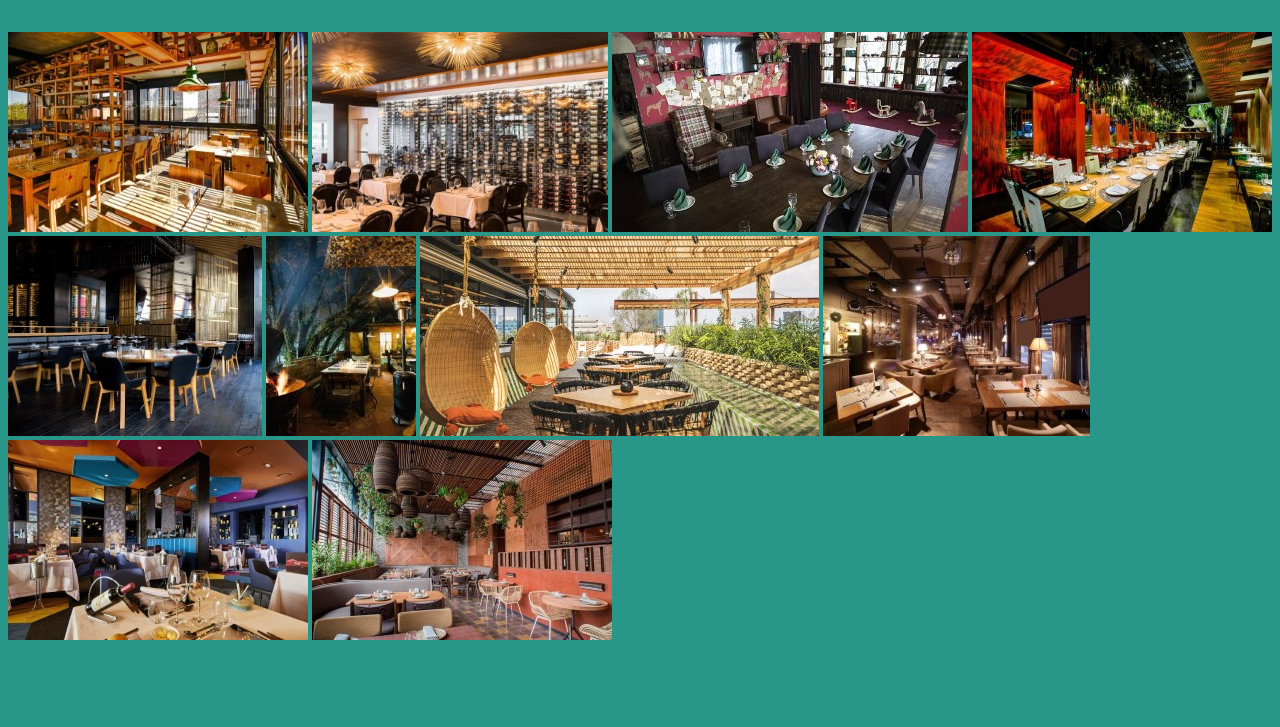
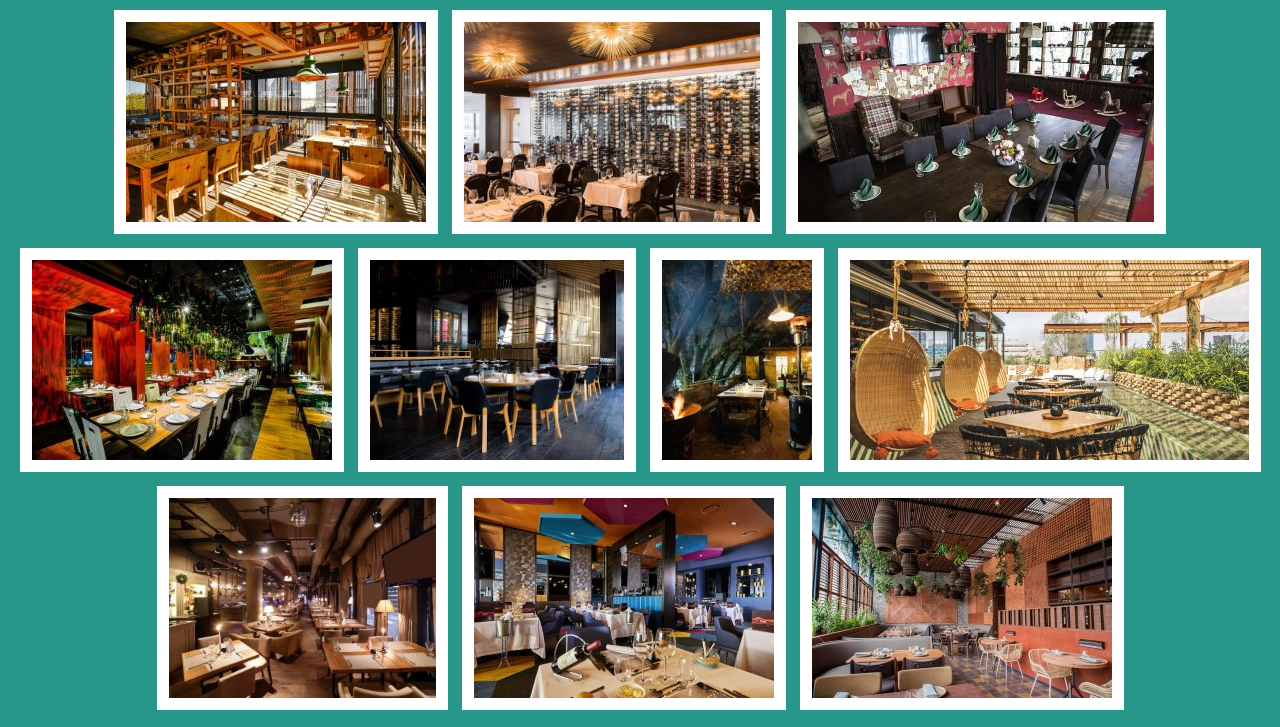
Before and after one commit to ChristianPat88/73591-desafio-03-b, a website built with Vite: page index.html in a window 1280 px wide. Shown: the part 142-869 px from the top of the page. Before the commit the page ends 800 px from the top, so only its background shows below. Built offline with nearby package versions, Linux system fonts and the light colour scheme.

Commit message:
Se agrego un div contenedor para las imagenes y se agrego el css para darle formato como el desafio 03 lo pedia

```diff
--- a/index.html
+++ b/index.html
@@ -8,27 +8,27 @@
   <body>
     <h1>« Nuestros restaurantes »</h1>
 
-    <img src="public/images/barcelona.png" alt="Restaurante de estilo madera en sus muebles y con mucha entrada de luz">
+    <div class="div-imagenes">
+      <img src="/images/barcelona.png" alt="Restaurante de estilo madera en sus muebles y con mucha entrada de luz">
 
-    <img src="public/images/buenos-aires.jpg" alt="Restaurante con todas sillas negras y manteles blancos, cuenta con una pared llena de vinos">
+      <img src="/images/buenos-aires.jpg" alt="Restaurante con todas sillas negras y manteles blancos, cuenta con una pared llena de vinos">
 
-    <img src="public/images/madrid.jpg" alt="Restaurante con un meza larga para muchas personas y las servilletas actuan de decoración, cuenta con sillones y caballitos de madera">
+      <img src="/images/madrid.jpg" alt="Restaurante con un meza larga para muchas personas y las servilletas actuan de decoración, cuenta con sillones y caballitos de madera">
 
-    <img src="public/images/miami.jpg" alt="Restaurante cerrado, muy iluminado y con una meza principal larga y otras mesas al costado">
+      <img src="/images/miami.jpg" alt="Restaurante cerrado, muy iluminado y con una meza principal larga y otras mesas al costado">
 
-    <img src="public/images/paris.jpg" alt="Restaurante con mesas circulares y mesas con sillones amurados">
+      <img src="/images/paris.jpg" alt="Restaurante con mesas circulares y mesas con sillones amurados">
 
-    <img src="public/images/pipa.jpg" alt="Restaurante con una mesa grande al aire libre y con arboles cercanos">
+      <img src="/images/pipa.jpg" alt="Restaurante con una mesa grande al aire libre y con arboles cercanos">
 
-    <img src="public/images/rio-de-janeiro.jpg" alt="Restaurante con mesas al aire libre y sillas colgantes, cuenta con una media sombra hecha de madera">
+      <img src="/images/rio-de-janeiro.jpg" alt="Restaurante con mesas al aire libre y sillas colgantes, cuenta con una media sombra hecha de madera">
 
-    <img src="public/images/roma.jpg" alt="Restaurante con iluminacion tambien individual en cada mesa">
+      <img src="/images/roma.jpg" alt="Restaurante con iluminacion tambien individual en cada mesa">
 
-    <img src="public/images/rosario.jpg" alt="Restaurante con decoracion notoria de distintos colores y mesas con grandes manteles">
+      <img src="/images/rosario.jpg" alt="Restaurante con decoracion notoria de distintos colores y mesas con grandes manteles">
 
-    <img src="public/images/tokio.jpg" alt="Restaurante con mesas pequeñas y decoración usando macetas huecas y otras con plantas con buena entrada de luz">
-
-
+      <img src="/images/tokio.jpg" alt="Restaurante con mesas pequeñas y decoración usando macetas huecas y otras con plantas con buena entrada de luz">
+    </div>
 
     <script type="module" src="/main.js"></script>
   </body>
--- a/style.css
+++ b/style.css
@@ -6,5 +6,14 @@ h1{
   color: #fcea3e;
   text-align: center;
   font-family: 'Franklin Gothic Medium', 'Arial Narrow', Arial, sans-serif;
-  font-size: 70px;
+  font-size: 59px;
 }
+
+img{
+  border: 12px solid white;
+  margin: 5px;
+}
+
+.div-imagenes{
+  text-align: center;
+}
```
